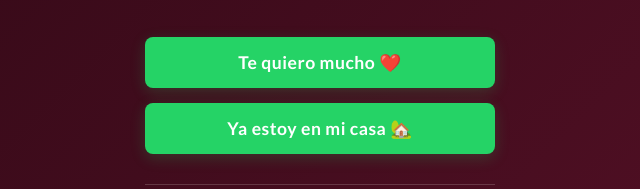
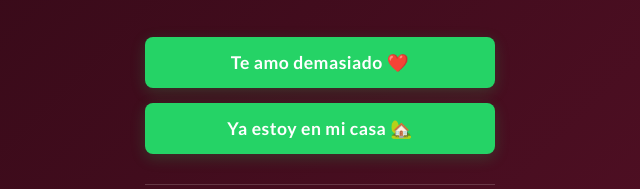
Before and after one commit to Serlex03/fatima, a plain HTML site: page index.html in a window 1280 px wide. Shown: the part 230-419 px from the top of the page, 320-960 px from the left. Drawn offline with nearby package versions, Linux system fonts and the light colour scheme; a web font is replaced by a local one.

Commit message:
Actualizar texto a Te amo demasiado en index.html

```diff
--- a/index.html
+++ b/index.html
@@ -13,7 +13,7 @@
         <h1>Fatima Adriana<br>&<br>Sergio Alejandro</h1>
 
         <div class="menu-whatsapp">
-            <a href="#" id="btn-wa-tequiero" class="btn-wa">Te quiero mucho ❤️</a>
+            <a href="#" id="btn-wa-tequiero" class="btn-wa">Te amo demasiado ❤️</a>
             <a href="#" id="btn-wa-casa" class="btn-wa">Ya estoy en mi casa 🏡</a>
         </div>
 
```
